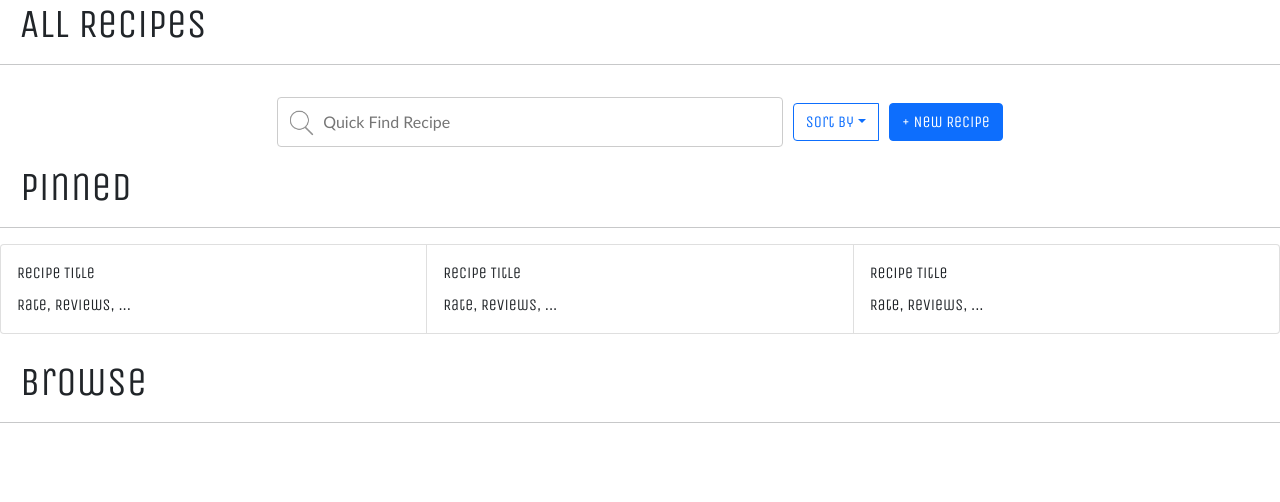
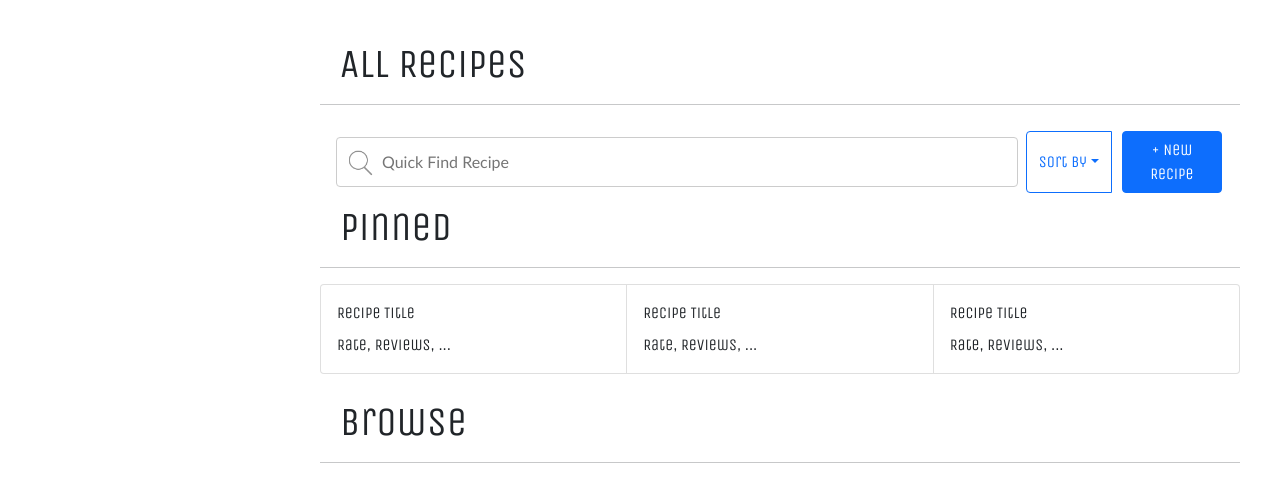
Before and after one commit to wendywu705/rice-bowl-recipe, a React (Create React App) app in the folder client/: page / in a window 1280 px wide. Shown: the top 502 px of the page. Built offline with nearby package versions, Linux system fonts and the light colour scheme.

Commit message:
Recipe lists updated

```diff
--- a/client/src/components/RecipeList/RecipeList.css
+++ b/client/src/components/RecipeList/RecipeList.css
@@ -1,20 +1,22 @@
 .all-recipe{
     font-family: "Unica One", serif;
+    margin-left: 40vh;
+    margin-top: 5vh;
+    margin-right: 5vh;
 }
 
 .search-bar{
     width: 100%;
     display: flex;
-    justify-content: center;
     align-items: center;
     padding: 0.5em;
 }
 
 input[type=text]{
-    width: 40%;
+    width: 80%;
     box-sizing: border-box;
     padding: 12px 20px 12px 45px;
-    margin: 8px 10px;
+    margin: 8px;
     display: inline-block;
     border: 1px solid #ccc;
     border-radius: 4px;
--- a/client/src/components/RecipeList/RecipeList.js
+++ b/client/src/components/RecipeList/RecipeList.js
@@ -35,8 +35,8 @@ function ReciepeList() {
                     </Link>
                 </ButtonGroup>
             </div>
+            <h1>Pinned</h1><hr></hr>
             <div className='pinned-recipe'>
-                <h1>Pinned</h1><hr></hr>
                 <CardGroup>
                     <Card body>
                         <CardTitle tag="recipe">Recipe Title</CardTitle>
@@ -53,8 +53,9 @@ function ReciepeList() {
                 </CardGroup>
             </div>
             <br/>
+            <h1>Browse</h1><hr></hr>
             <div className='browse-recipe'>
-                <h1>Browse</h1><hr></hr>
+
             </div>
         </div>
     )
```
Lines whose indentation alone changed are shown as unchanged.
